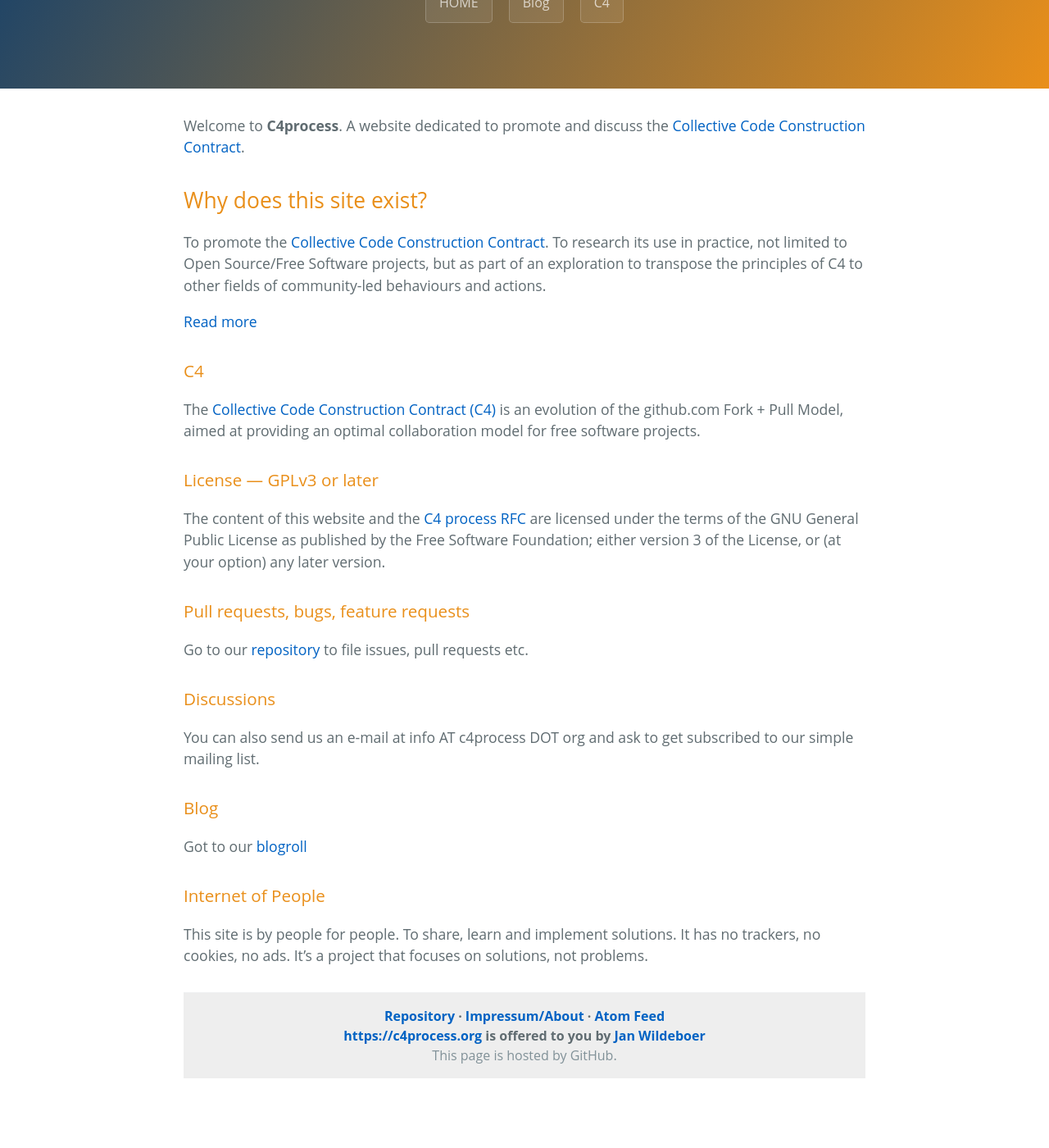
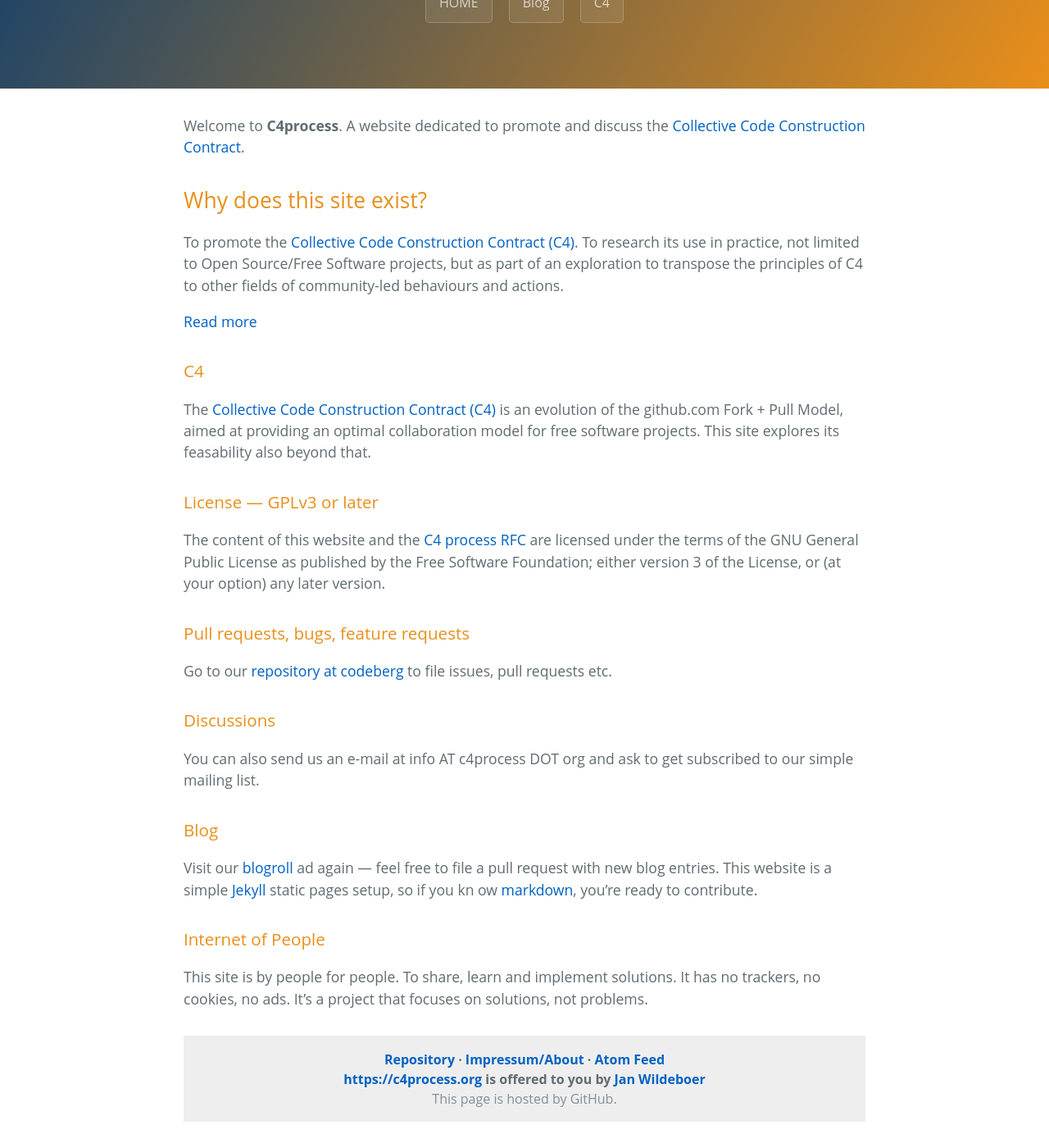
Before and after one commit to jwildeboer/c4processweb, a Jekyll site: the page built from index.md, in a window 1280 px wide and 1400 px high, scrolled down 334 px. Shown: the whole window at 82% size. Built offline with Jekyll 4.4.1, drawn with Linux system fonts in a browser that asks for light colours; before the commit the page ends 1681 px from its top, so only the background shows below that.

Commit message:
Better flow

```diff
--- a/index.md
+++ b/index.md
@@ -7,13 +7,13 @@ Welcome to **C4process**. A website dedicated to promote and discuss the [Collec
 
 ## Why does this site exist?
 
-To promote the [Collective Code Construction Contract](/C4/). To research its use in practice, not limited to Open Source/Free Software projects, but as part of an exploration to transpose the principles of C4 to other fields of community-led behaviours and actions.
+To promote the [Collective Code Construction Contract (C4)](/C4/). To research its use in practice, not limited to Open Source/Free Software projects, but as part of an exploration to transpose the principles of C4 to other fields of community-led behaviours and actions.
 
 [Read more](/blog/2023-03-27/)
 
 ### C4
 
-The [Collective Code Construction Contract (C4)](/c4/) is an evolution of the github.com Fork + Pull Model, aimed at providing an optimal collaboration model for free software projects.
+The [Collective Code Construction Contract (C4)](/c4/) is an evolution of the github.com Fork + Pull Model, aimed at providing an optimal collaboration model for free software projects. This site explores its feasability also beyond that.
 
 ### License &mdash; GPLv3 or later
 
@@ -21,7 +21,7 @@ The content of this website and the [C4 process RFC](/C4/) are licensed under th
 
 ### Pull requests, bugs, feature requests
 
-Go to our [repository](https://codeberg.org/jwildeboer/c4processweb) to file issues, pull requests etc.
+Go to our [repository at codeberg](https://codeberg.org/jwildeboer/c4processweb) to file issues, pull requests etc.
 
 ### Discussions
 
@@ -29,7 +29,7 @@ You can also send us an e-mail at info AT c4process DOT org and ask to get subsc
 
 ### Blog
 
-Got to our [blogroll](/blog/index.html)
+Visit our [blogroll](/blog/index.html) ad again &mdash; feel free to file a pull request with new blog entries. This website is a simple [Jekyll](https://jekyllrb.com) static pages setup, so if you kn ow [markdown](https://en.wikipedia.org/wiki/Markdown), you're ready to contribute.
 
 ### Internet of People
 
```
